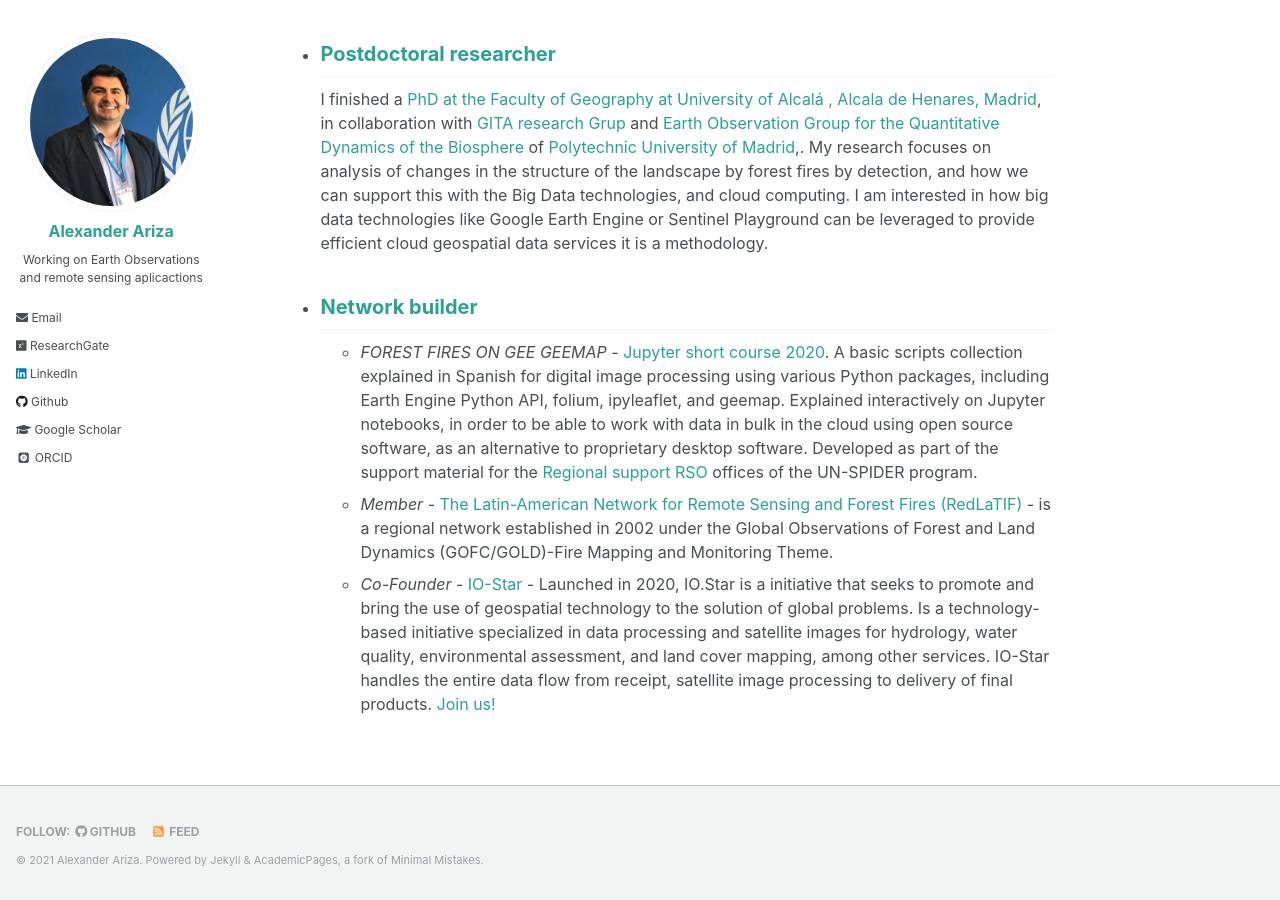
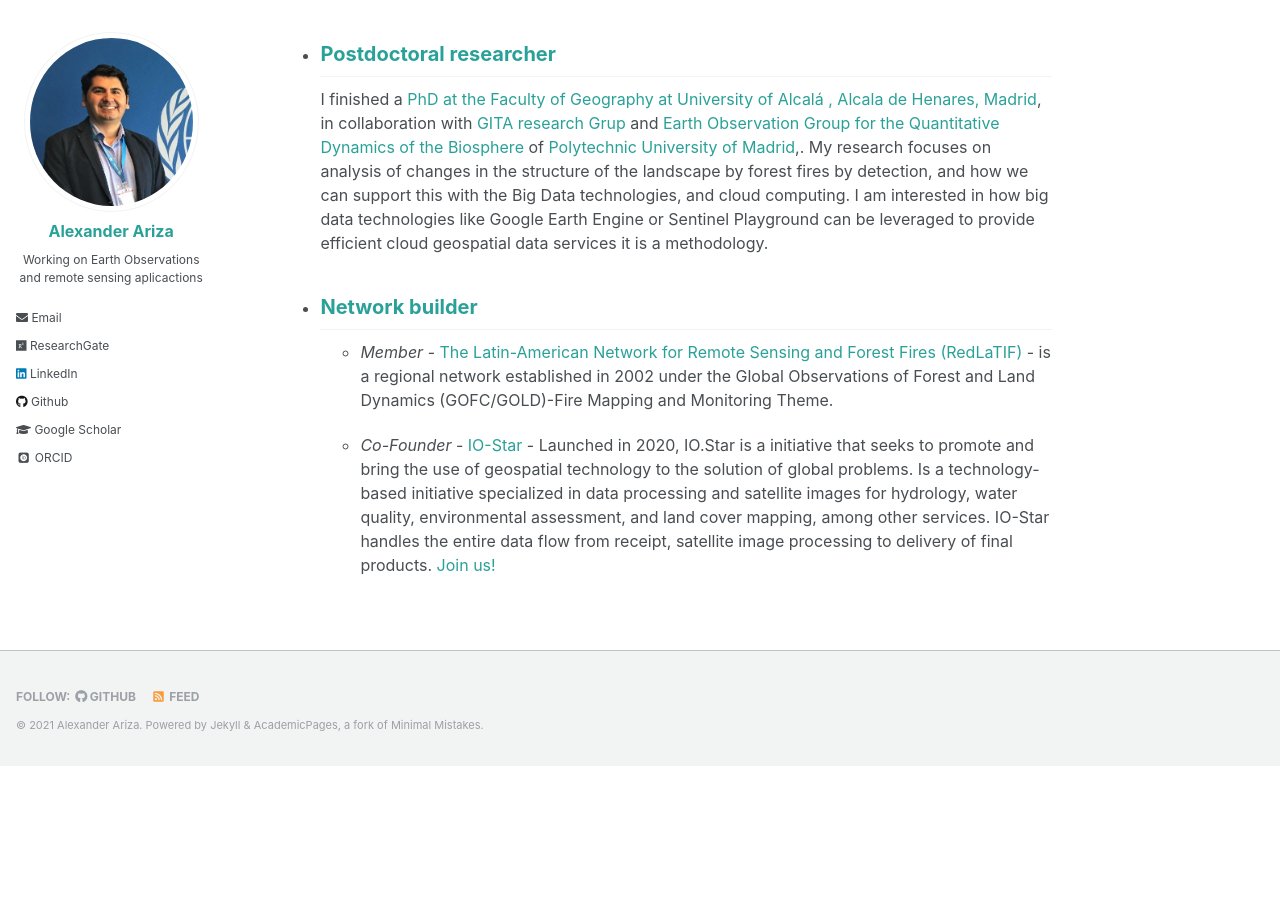
Before and after one commit to Alexanderariza/alexanderariza.github.io, a Jekyll site: the page built from _pages/about.md, in a window 1280 px wide and 900 px high, scrolled down 845 px. Built offline with Jekyll 4.4.1, drawn with Linux system fonts in a browser that asks for light colours; some web fonts are replaced; after the commit the page ends 1611 px from its top, so only the background shows below that.

Commit message:
Update about.md

```diff
--- a/_pages/about.md
+++ b/_pages/about.md
@@ -28,6 +28,6 @@
 
 - Network builder
 ------
-  - *FOREST FIRES ON GEE GEEMAP* - [Jupyter short course 2020](https://github.com/Alexanderariza/FOREST-FIRES-ON-GEE-GEEMAP). A basic scripts collection explained in Spanish for digital image processing using various Python packages, including Earth Engine Python API, folium, ipyleaflet, and geemap. Explained interactively on Jupyter notebooks, in order to be able to work with data in bulk in the cloud using open source software, as an alternative to proprietary desktop software. Developed as part of the support material for the [Regional support RSO](http://kp.un-spider.org/network/regional-support-offices) offices of the UN-SPIDER program.
   - *Member* - [The Latin-American Network for Remote Sensing and Forest Fires (RedLaTIF)](https://gofcgold.org/regional-networks/red-latinoamerica-deteledeteccion-e-incendios-forestales-redlatif) -  is a regional network established in 2002 under the Global Observations of Forest and Land Dynamics (GOFC/GOLD)-Fire Mapping and Monitoring Theme.
+
   - *Co-Founder* - [IO-Star](https://alexanderariza.github.io/sortzen.geo.github.io/) - Launched in 2020, IO.Star is a initiative that seeks to promote and bring the use of geospatial technology to the solution of global problems. Is a technology-based initiative specialized in data processing and satellite images for hydrology, water quality, environmental assessment, and land cover mapping, among other services. IO-Star handles the entire data flow from receipt, satellite image processing to delivery of final products. [Join us!](https://alexanderariza.github.io/sortzen.geo.github.io/)
```
